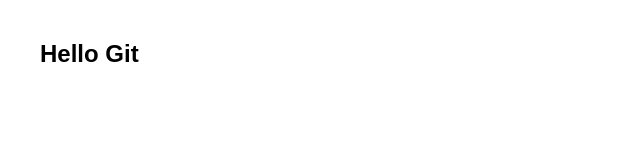
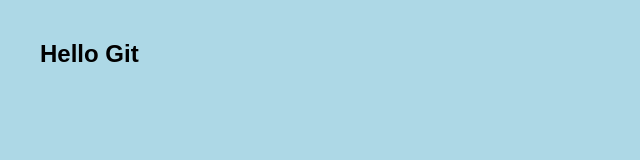
Before and after one commit to learncloudhub/git-practice, a plain HTML site: page index.html in a window 1280 px wide. Shown: the whole page, without its empty margins (0-640 px from the left). Drawn offline with Linux system fonts and the light colour scheme.

Commit message:
type mistake

```diff
--- a/index.html
+++ b/index.html
@@ -6,7 +6,7 @@
 	<title>Hello Git Smaple</title>
 		<style>
 			body {
-				backgroun-color: lightblue;
+				background-color: lightblue;
 				margin: 40px;
 				font-family: Arial;
 			}
```
